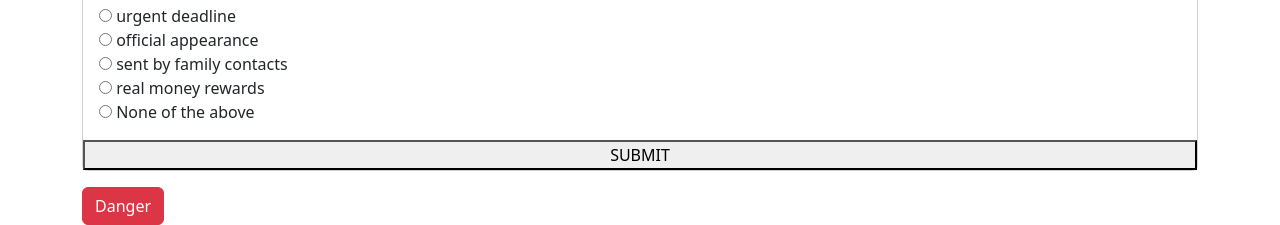
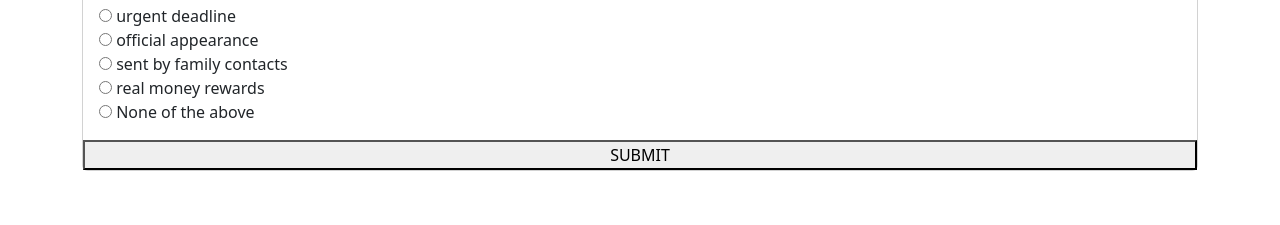
Before and after one commit to katrinars/AiDUCATION, a Flask app: page / in a window 1280 px wide. Shown: the part 1569-1794 px from the top of the page. After the commit the page ends 1740 px from the top, so only its background shows below. Run offline with Flask 3, Linux system fonts and the light colour scheme.

Commit message:
rm danger btn

```diff
--- a/templates/index.html
+++ b/templates/index.html
@@ -66,8 +66,6 @@
         </script>
 
     <div>
-        <!--DANGER BUTTON-->
-        <button type="button" class="btn btn-danger">Danger</button>
     </div>
 
 
```
